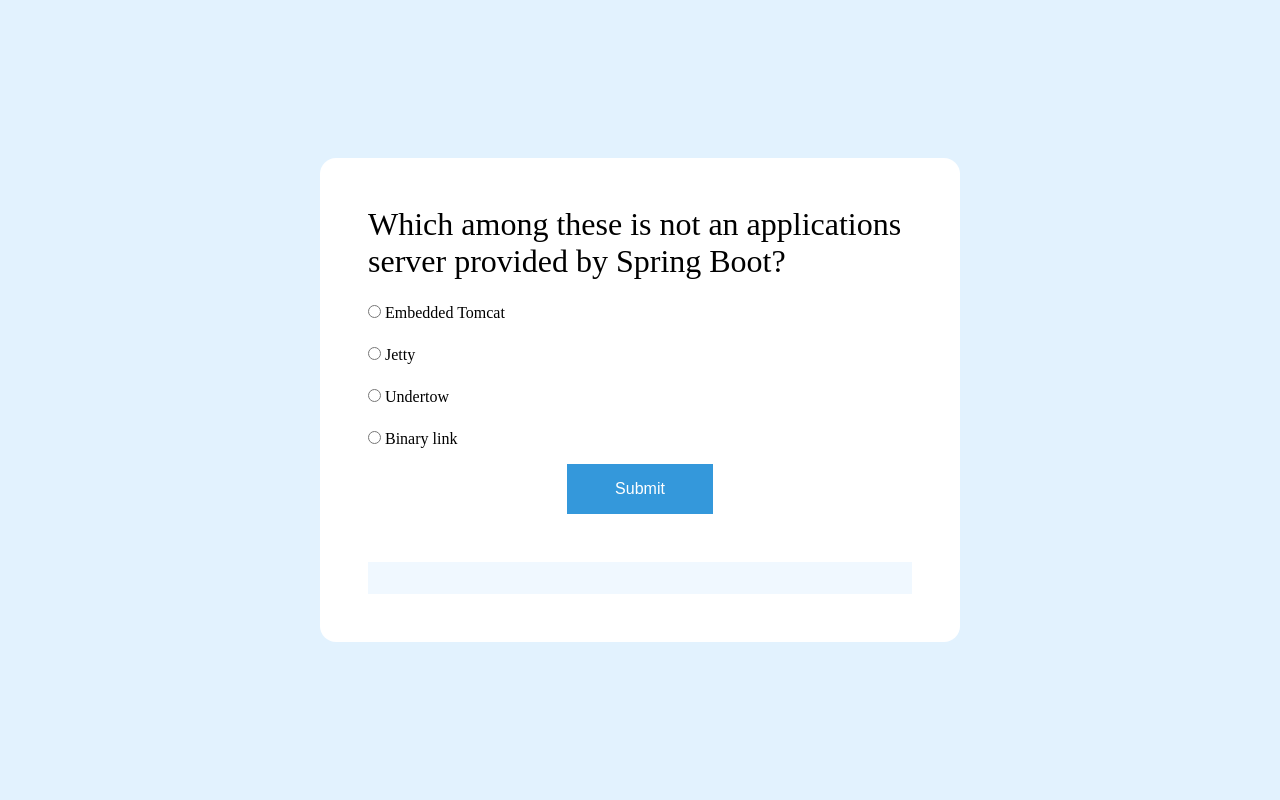
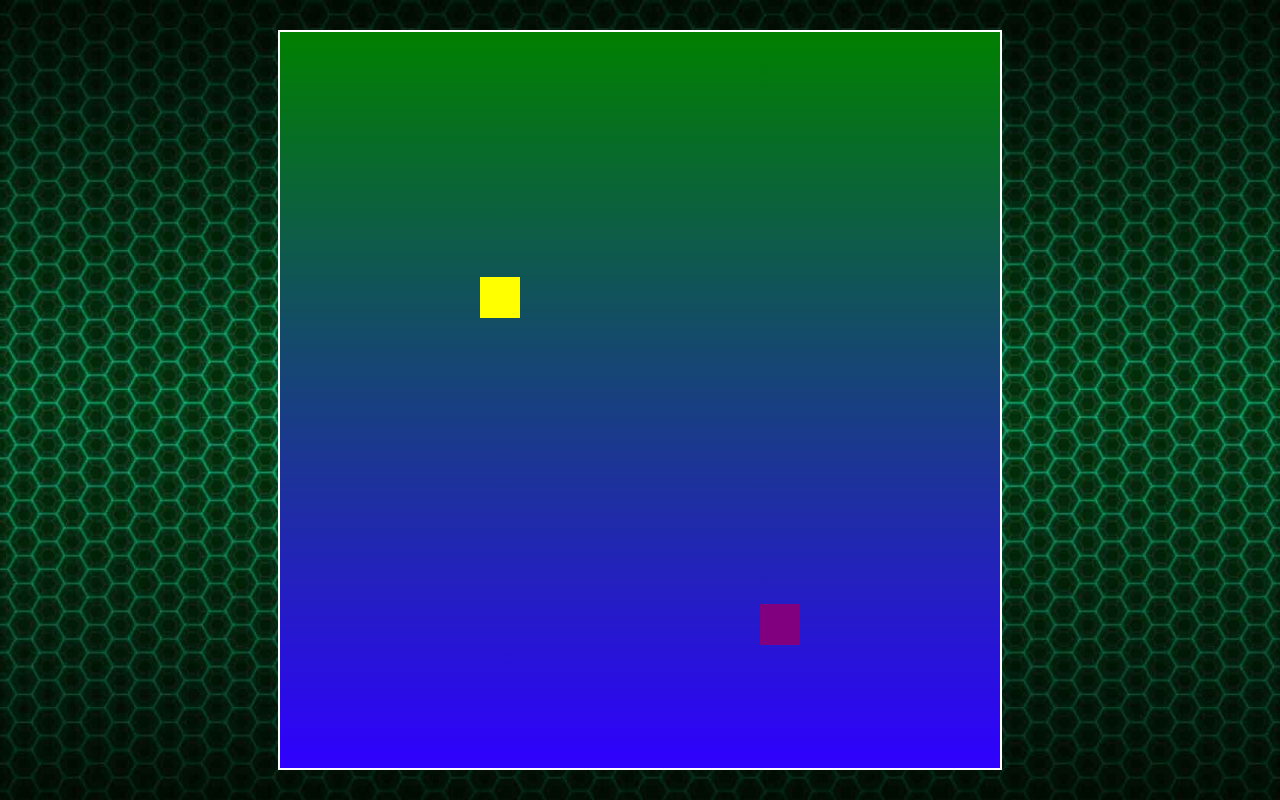
Before and after one commit to mHasan1037/javascript-practice, a website: page test.html in a window 1280 px wide. Drawn offline with nearby package versions, Linux system fonts and the light colour scheme.

Commit message:
working on a snake game

```diff
--- a/js.js
+++ b/js.js
@@ -1,158 +1,104 @@
-const quizDB = [
-    {
-        question: 'Which among these is not an applications server provided by Spring Boot?',
-        a: 'Embedded Tomcat',
-        b: 'Jetty',
-        c: 'Undertow',
-        d: 'Binary link',
-        ans: 'ans4'
-    },
-    {
-        question: 'Does Spring Boot in any way reduce the need to write lots of configuration? ',
-        a: 'Yes',
-        b: 'No',
-        c: 'Undecided',
-        d: 'No idea',
-        ans: 'ans2'
-    },
-    {
-        question: 'Why is it possible to get started with minimum effort on Spring Boost?',
-        a: 'Because it has easy to use codes.',
-        b: 'Because it is enabled by the Spring framework.',
-        c: 'Because it has an opinionated view on Spring platform.',
-        d: 'Because it is well explained.',
-        ans: 'ans3'
-    },
-    {
-        question: 'Which among these does Spring Boot not provide?',
-        a: 'Externalized configuration',
-        b: 'Equalizer',
-        c: 'Health checks',
-        d: 'Metrix',
-        ans: 'ans1'
-    },
-    {
-        question: 'The auto-configuration chooses what to create based on the availability of what?',
-        a: 'Fork',
-        b: 'Files',
-        c: 'Beans',
-        d: 'Information',
-        ans: 'ans2'
-    },
+let inputDir = {x: 0, y: 0}
+const foodSound = new Audio('food.mp3')
+const gameOverSound = new Audio('gameover.mp3')
+const moveSound = new Audio('move.mp3')
+const musicSound = new Audio('music.mp3')
+let speed = 5;
+let score = 0;
+let lastPaintTime = 0;
+let snakeArr = [
+    {x: 13, y: 15}
 ]
 
-// const question = document.querySelector('.question')
-// const option1 = document.querySelector('#option1')
-// const option2 = document.querySelector('#option2')
-// const option3 = document.querySelector('#option3')
-// const option4 = document.querySelector('#option4')
-// const submit = document.querySelector('#submit')
-
-// const answers = document.querySelectorAll('.answer')
-
-// const showScore = document.querySelector('#showScore')
-
-// let questionCount = 0
-// let score = 0
+food = { x: 6, y: 7}
 
 
-// const loadQuestion = () =>{
-//     const questionList = quizDB[questionCount]
-//     question.innerText = questionList.question
-//     option1.innerText = questionList.a
-//     option2.innerText = questionList.b
-//     option3.innerText = questionList.c
-//     option4.innerText = questionList.d
-// }
+//Game Functions
 
-// loadQuestion()
+function main(ctime){
+    window.requestAnimationFrame(main)
+    if((ctime - lastPaintTime) / 1000 < 1/speed){
+        return;
+    }
+    lastPaintTime = ctime
 
-// const getCheckAnswer = () =>{
-//     let answer;
+    gameEngine()
+}
 
-//     answers.forEach((curAnsElem)=>{
-//         if(curAnsElem.checked){
-//              answer = curAnsElem.id
-//         }
-//     })
-//     return answer
-// }
+function isCollide(sarr){
+    return false;
+}
 
-// const deselectAll = () =>{
-//     answers.forEach(curAnsElem => curAnsElem.checked = false)
-// }
+function gameEngine(){
+   if(isCollide(snakeArr)){
+     gameOverSound.play()
+     musicSound.pause()
+     inputDir = {x: 0, y: 0}
+     alert = ("Game Over. Press any key to play again!")
+     snakeArr = [{x: 13, y: 15}]
+     musicSound.play()
+     score = 0
+   }
 
-// submit.addEventListener('click', ()=>{
-//     const checkedAnswer = getCheckAnswer()
+   if(snakeArr[0].y === food.y && snakeArr[0].x === food.x){
+    foodSound.play()
+    snakeArr.unshift({x: snakeArr[0].x + inputDir.x, y: snakeArr[0].y + inputDir.y})
+    let a = 2;
+    let b = 16;
+    food = {x: Math.round(a + (b - a) * Math.random()), y: Math.round(a + (b - a) * Math.random())}
+   }
 
-//     if(checkedAnswer === quizDB[questionCount].ans){
-//         score++
-//     }
+   for(let i = snakeArr.length - 2; i >= 0; i--){
+    snakeArr[i+1] = {...snakeArr[i]}
+   }
 
-//     questionCount++
-
-//     deselectAll()
-
-//     if(questionCount < quizDB.length){
-//         loadQuestion()
-//     }else{
-//         showScore.innerHTML = `
-//            <h3>You scored ${score}/${quizDB.length}</h3>
-//            <button class='btn' onclick="location.reload()">Reload</button>
-//         `
-//         showScore.classList.remove('scoreArea')
-//         const innerDiv = document.querySelector('.inner-div')
-//         innerDiv.innerHTML = showScore.innerHTML
-//     }
-// })
-
-const questionIS = document.querySelector('.question')
-const option1 = document.querySelector('#option1')
-const option2 = document.querySelector('#option2')
-const option3 = document.querySelector('#option3')
-const option4 = document.querySelector('#option4')
-const answers = document.querySelectorAll('.answer')
-const submit = document.getElementById('submit')
-const showScore = document.getElementById('showScore')
+   snakeArr[0].x += inputDir.x;
+   snakeArr[0].y += inputDir.y;
 
 
-let questionCount = 0
-let score = 0
+   board.innerHTML = "";
+   snakeArr.forEach((e, index) =>{
+      snakeElement = document.createElement('div')
+      snakeElement.style.gridRowStart = e.y;
+      snakeElement.style.gridColumnStart = e.x;
+      if(index === 0){
+        snakeElement.classList.add('head')
+      }
+      snakeElement.classList.add('snake')
+      board.appendChild(snakeElement)
+   })
 
-const setQuestions = () =>{
-    const questionList = quizDB[questionCount]
-    const {question, ans, a, b, c, d} = questionList
-
-    questionIS.innerText = question
-    option1.innerText = a
-    option2.innerText = b
-    option3.innerText = c
-    option4.innerText = d
+   foodElement = document.createElement('div')
+   foodElement.style.gridRowStart = food.y;
+   foodElement.style.gridColumnStart = food.x;
+   foodElement.classList.add('food')
+   board.appendChild(foodElement)
 }
 
-setQuestions()
+//Main logic starts here
+window.requestAnimationFrame(main)
+window.addEventListener('keydown', e =>{
+    inputDir = {x: 0, y: 1}
+    moveSound.play()
 
-const deleteCheck = () =>{
-   answers.forEach(answer => answer.checked = false)
-}
-
-deleteCheck()
-
-submit.addEventListener('click', ()=>{
-
-    answers.forEach(answer =>{
-        if(answer.checked){
-            if(answer.id === quizDB[questionCount].ans){
-                score++
-            }
-        }
-    })
-
-    if(questionCount < quizDB.length - 1){
-        questionCount++
-        deleteCheck()
-    }else{
-        showScore.innerHTML = `You have answered ${score} questions out of ${quizDB.length}`
+    switch(e.key){
+        case "ArrowUp":
+            inputDir.x = 0;
+            inputDir.y = -1;
+            break;
+        case "ArrowDown":
+            inputDir.x = 0;
+            inputDir.y = 1;
+            break;
+        case "ArrowLeft":
+            inputDir.x = -1;
+            inputDir.y = 0;
+            break;
+        case "ArrowRight":
+            inputDir.x = 1;
+            inputDir.y = 0;
+            break;
+        default:
+            break;
     }
-    setQuestions()
 })
--- a/style.css
+++ b/style.css
@@ -1,57 +1,37 @@
 *{
+    padding: 0;
     margin: 0;
-    padding: 0;
-    box-sizing: border-box;
 }
 
-.main-div{
-    width: 100vw;
+.body{
+    background: url('./snake.jpg');
     min-height: 100vh;
-    display: grid;
-    place-items: center;
-    background-color: hsl(206, 92%, 94%);
+    background-size: 100vw 100vh;
+    background-repeat: no-repeat;
+    display: flex;
+    justify-content: center;
+    align-items: center;
 }
 
-.inner-div{
-    width: 50vw;
-    background-color: #fff;
-    padding: 3rem;
-    border-radius: 1rem;
-    box-shadow: 0 1rem 1rem -0.7 rgba (0, 0, 0, 0.4);
+#board{
+    background: linear-gradient(green, rgb(47, 0, 255));
+    width: 90vmin;
+    height: 92vmin;
+    border: 2px solid white;
+    display: grid;
+    grid-template-rows: repeat(18, 1fr);
+    grid-template-columns: repeat(18, 1fr);
 }
 
-.inner-div h2{
-    font-size: 2rem;
-    font-weight: 400;
-    margin-top: 1rem 0 4rem 0;
+.head{
+    background-color: red;
 }
 
-.inner-div li{
-    font-size: 1rem;
-    margin-top: 1.5rem;
-    list-style: none;
+.snake{
+    background-color: purple;
 }
 
-input{
-    cursor: pointer;
+.food{
+    background-color: yellow;
+
 }
-
-#submit, .btn{
-   padding: 1rem 3rem;
-   outline: none;
-   font-size: 1rem;
-   display: block;
-   margin: 1rem auto;
-   border: none;
-   cursor: pointer;
-   background-color: #3498db;
-   color: white;
-}
-
-#showScore{
-    background-color: aliceblue;
-    margin-top: 3rem;
-    padding: 1rem;
-}
-
-.scoreArea{display: none;}
--- a/test.html
+++ b/test.html
@@ -10,37 +10,17 @@
     <title>Document</title>
 </head>
 <body>
-  <div class="main-div">
-     <div class="inner-div">
-        <h2 class="question"></h2>
-        <ul>
-            <li>
-            <input type="radio" name="answer" id="ans1" class="answer">
-            <label for="ans1" id="option1"></label>
-            </li>
-            <li>
-            <input type="radio" name="answer" id="ans2" class="answer">
-            <label for="ans2" id="option2"></label>
-            </li>
-            <li>
-            <input type="radio" name="answer" id="ans3" class="answer">
-            <label for="ans3" id="option3"></label>
-            </li>
-            <li>
-            <input type="radio" name="answer" id="ans4" class="answer">
-            <label for="ans4" id="option4"></label>
-            </li>
-        </ul>
-        <button id="submit">Submit</button>
-        <div id="showScore"></div>
-     </div>
+
+  <div class="body">
+      <div id="board"></div>
   </div>
 
   <script src="https://cdnjs.cloudflare.com/ajax/libs/axios/1.1.3/axios.min.js" integrity="sha512-0qU9M9jfqPw6FKkPafM3gy2CBAvUWnYVOfNPDYKVuRTel1PrciTj+a9P3loJB+j0QmN2Y0JYQmkBBS8W+mbezg==" crossorigin="anonymous" referrerpolicy="no-referrer"></script>
   <script src="https://cdnjs.cloudflare.com/ajax/libs/mark.js/8.11.1/mark.min.js" integrity="sha512-5CYOlHXGh6QpOFA/TeTylKLWfB3ftPsde7AnmhuitiTX4K5SqCLBeKro6sPS8ilsz1Q4NRx3v8Ko2IBiszzdww==" crossorigin="anonymous" referrerpolicy="no-referrer"></script>
   <script src="https://cdn.jsdelivr.net/npm/chart.js@3.9.1/dist/chart.min.js"></script>
   <script src="https://cdnjs.cloudflare.com/ajax/libs/Chart.js/2.9.4/Chart.js"></script>
+  <script src="script.js"></script>
   <script src="js.js"></script>
-  <script src="script.js"></script>
+
 </body>
 </html>
```
Also changed, not shown: snake.jpg (added), 5 other files.
